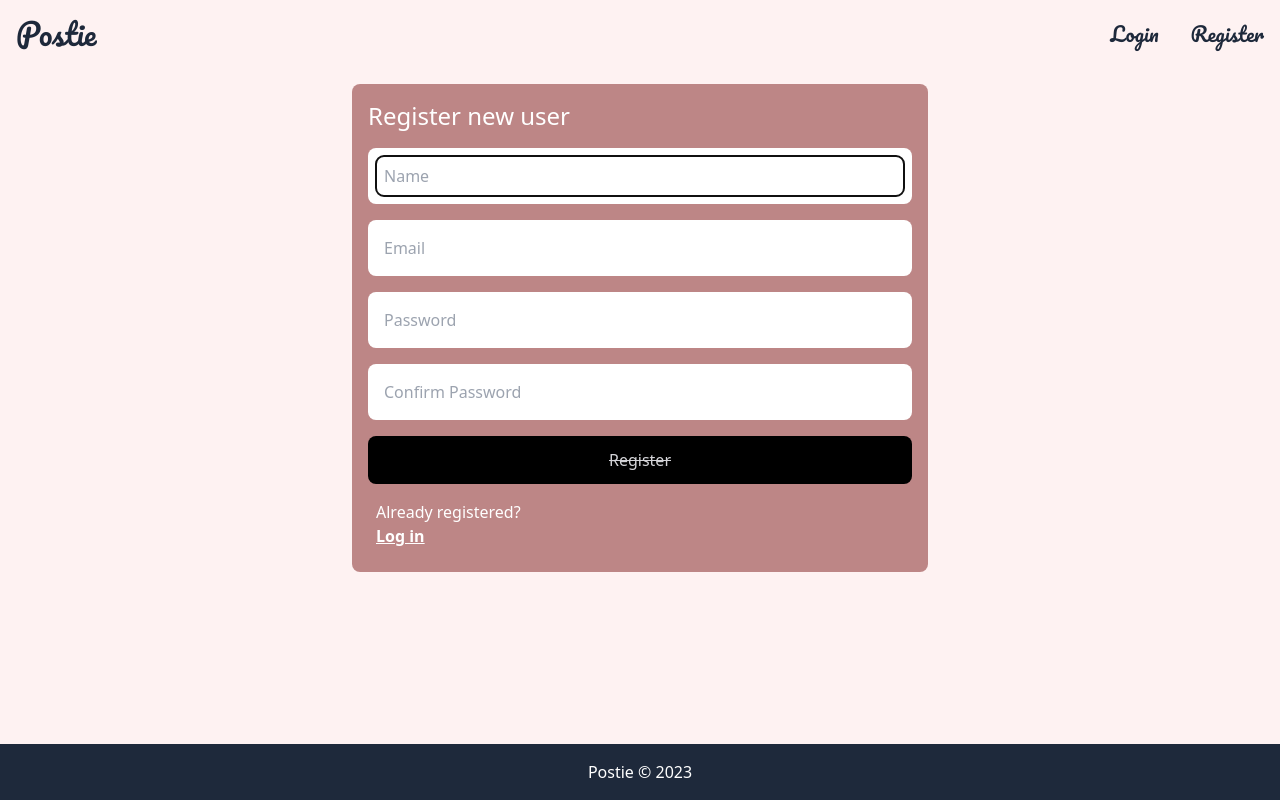
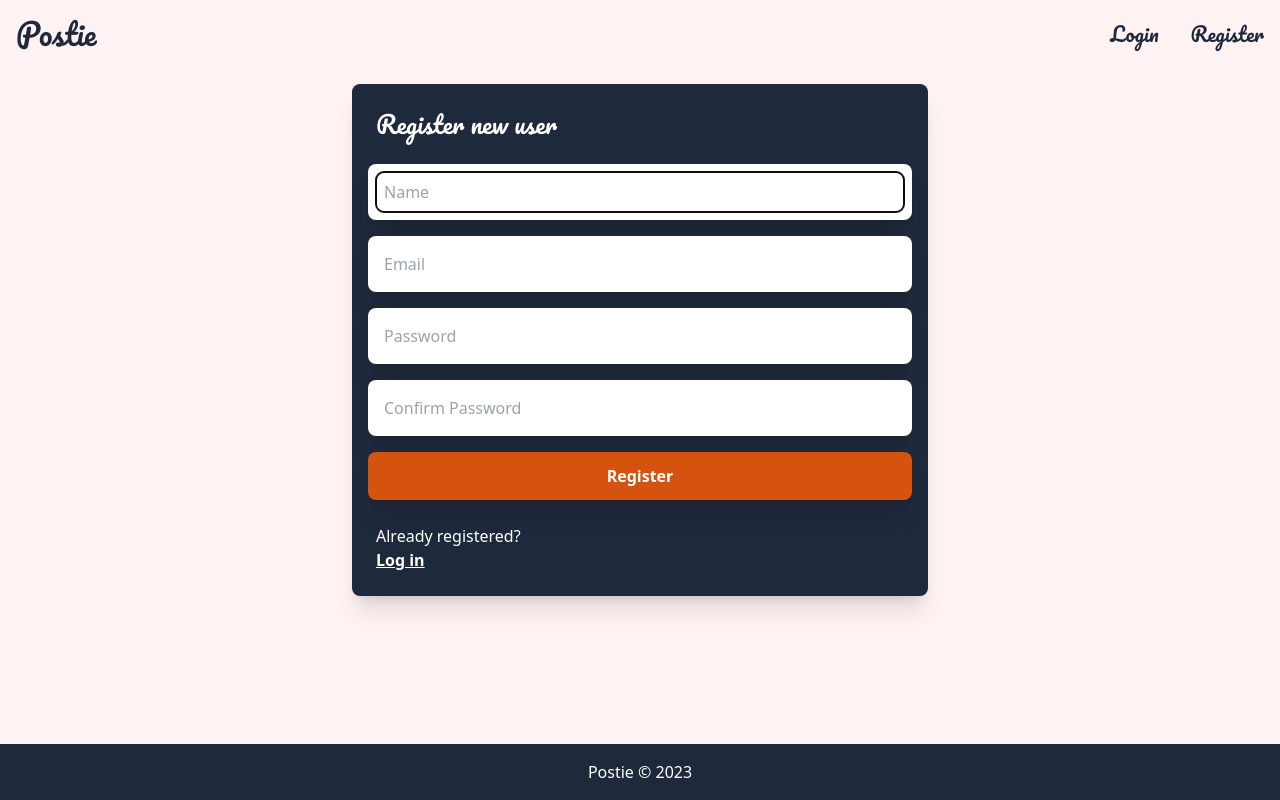
Before and after one commit to blair3003/postie, a React (Vite) app: page /register in a window 1280 px wide. Built offline with nearby package versions, Linux system fonts and the light colour scheme.

Commit message:
register styles

```diff
--- a/src/features/auth/Login.jsx
+++ b/src/features/auth/Login.jsx
@@ -1,5 +1,5 @@
 import { useEffect, useRef, useState } from 'react'
-import { useLocation, useNavigate, Link } from 'react-router-dom'
+import { Link, useLocation, useNavigate } from 'react-router-dom'
 import { AiOutlineLoading3Quarters } from 'react-icons/ai'
 import { useApplicationContext } from '../../app/store'
 import useTitle from '../../hooks/useTitle'
@@ -11,7 +11,16 @@ const Login = () => {
     const emailRef = useRef()
     const errorRef = useRef()
 
-    const { user, getFetch, updateToken, loading, error, setError, persist, setPersist } = useApplicationContext()
+    const {
+        user,
+        getFetch,
+        updateToken,
+        loading,
+        error,
+        setError,
+        persist,
+        setPersist
+    } = useApplicationContext()
 
     const [email, setEmail] = useState('')
     const [password, setPassword] = useState('')
@@ -27,9 +36,7 @@ const Login = () => {
                 password
             }
         })
-        if (data?.accessToken && !error) {
-            updateToken(data.accessToken)
-        }
+        if (data?.accessToken && !error) updateToken(data.accessToken)
     }
 
     useEffect(() => {
@@ -53,7 +60,9 @@ const Login = () => {
     return (
         <section className="max-w-xl mx-auto bg-slate-800 p-4 rounded-lg shadow-xl">
             <h1 className="text-2xl text-white p-2 mb-4 font-pacifico">Login</h1>
-            {error ? <p ref={errorRef} className="bg-red-600 text-white font-bold p-4 mb-4 rounded-lg shadow" aria-live="assertive">Error!</p> : null}
+            {error ? <p ref={errorRef} className="bg-red-600 text-white font-bold p-2 mb-4 rounded-lg shadow" aria-live="assertive">
+                <AiFillExclamationCircle className="inline mb-1" /> Error!
+            </p> : null}
 
             <form onSubmit={handleLogin} className="flex flex-col gap-4">
 
--- a/src/features/auth/Register.jsx
+++ b/src/features/auth/Register.jsx
@@ -1,18 +1,33 @@
-import { useRef, useEffect, useState } from 'react'
-import { useLocation, useNavigate, Link } from 'react-router-dom'
-import { AiOutlineClose, AiOutlineCheck, AiOutlineLoading3Quarters, AiFillInfoCircle } from 'react-icons/ai'
+import { useEffect, useRef, useState } from 'react'
+import { Link, useLocation, useNavigate } from 'react-router-dom'
+import { AiFillInfoCircle,
+         AiFillExclamationCircle,
+         AiOutlineCheck,
+         AiOutlineClose,
+         AiOutlineLoading3Quarters } from 'react-icons/ai'
 import { useApplicationContext } from '../../app/store'
+import useRegex from '../../hooks/useRegex'
 import useTitle from '../../hooks/useTitle'
 
 const Register = () => {
 
-    const { getFetch, loading, error, setError } = useApplicationContext()
-
+    const location = useLocation()
+    const navigate = useNavigate()
     const nameRef = useRef()
     const errorRef = useRef()
 
-    const location = useLocation()
-    const navigate = useNavigate()
+    const {
+        NAME_REGEX,
+        EMAIL_REGEX,
+        PASSWORD_REGEX
+    } = useRegex()
+
+    const {
+        getFetch,
+        loading,
+        error,
+        setError
+    } = useApplicationContext()
 
     const [name, setName] = useState('')
     const [nameValid, setNameValid] = useState(false)
@@ -30,13 +45,12 @@ const Register = () => {
     const [matchValid, setMatchValid] = useState(false)
     const [matchFocus, setMatchFocus] = useState(false)
 
-    const NAME_REGEX = /^[a-zA-Z][a-zA-Z0-9-_' ]{0,23}$/
-    const EMAIL_REGEX = /^.+@.+\.[a-zA-Z]{2,}$/
-    const PASSWORD_REGEX = /^(?=.*[a-z])(?=.*[A-Z])(?=.*[0-9])(?=.*[!"£$%^&*()\-_=+{}[\]'@#~?/\\|,.<>]).{8,24}$/
-
     const handleRegister = async e => {
         e.preventDefault()
-        if (!nameValid || !emailValid || !passwordValid || !matchValid) return
+        if (!nameValid ||
+            !emailValid ||
+            !passwordValid ||
+            !matchValid) return
         const data = await getFetch({
             url: 'auth/register',
             method: 'POST',
@@ -46,9 +60,7 @@ const Register = () => {
                 password
             }
         })
-        if (data.user && !error) {
-            navigate('/login')
-        }
+        if (data?.user && !error) navigate('/login')
     }
 
     useEffect(() => {
@@ -79,15 +91,16 @@ const Register = () => {
     useTitle('Register')
 
     return (
-        <section className="max-w-xl mx-auto bg-red-900/50 text-black p-4 rounded-lg">
-            <h1 className="text-2xl text-white mb-4">Register new user</h1>
+        <section className="max-w-xl mx-auto bg-slate-800 p-4 rounded-lg shadow-xl">
+            <h1 className="text-2xl text-white p-2 mb-4 font-pacifico">Register new user</h1>
+            {error ? <p ref={errorRef} className="bg-red-600 text-white font-bold p-2 mb-4 rounded-lg shadow" aria-live="assertive">
+                <AiFillExclamationCircle className="inline mb-1" /> Error!
+            </p> : null}
+
             <form onSubmit={handleRegister} className="flex flex-col gap-4">
 
-                {error ? <p ref={errorRef} className="bg-black text-white font-bold p-4 rounded-lg" aria-live="assertive">Error!</p> : null}
-
                 <label htmlFor="name" className="offscreen">Name:</label>
-
-                <div className="rounded-lg flex items-center justify-between bg-white p-2">
+                <div className="flex items-center justify-between bg-white p-2 rounded-lg shadow-xl">
                     <input
                         type="text"
                         id="name"
@@ -106,12 +119,12 @@ const Register = () => {
                     {nameValid ? <AiOutlineCheck className="mx-2 text-green-700" /> :
                      name ? <AiOutlineClose className="mx-2 text-red-700" /> : null}
                 </div>
-                {name && nameFocus && !nameValid ? <p id="name-description" className="bg-black p-2 rounded-lg text-white">
-                    <AiFillInfoCircle className="inline mb-1"/> Must begin with a letter. 23 chars max. No funny business please.
+                {name && nameFocus && !nameValid ? <p id="name-description" className="bg-teal-600 p-2 rounded-lg text-white">
+                    <AiFillInfoCircle className="inline mb-1"/> Must begin with a letter. 23 chars max.
                 </p> : null }
 
                 <label htmlFor="email" className="offscreen">Email:</label>
-                <div className="rounded-lg flex items-center justify-between bg-white p-2">
+                <div className="flex items-center justify-between bg-white p-2 rounded-lg shadow-xl">
                     <input
                         type="email"
                         id="email"
@@ -129,12 +142,12 @@ const Register = () => {
                     {emailValid ? <AiOutlineCheck className="mx-2 text-green-700" /> :
                      email ? <AiOutlineClose className="mx-2 text-red-700" /> : null}
                 </div>
-                {email && emailFocus && !emailValid ? <p id="email-description" className="bg-black p-2 rounded-lg text-white">
+                {email && emailFocus && !emailValid ? <p id="email-description" className="bg-teal-600 p-2 rounded-lg text-white">
                     <AiFillInfoCircle className="inline mb-1"/> Must be an appropriate email.
                 </p> : null }
 
                 <label htmlFor="password" className="offscreen">Password:</label>
-                <div className="rounded-lg flex items-center justify-between bg-white p-2">
+                <div className="flex items-center justify-between bg-white p-2 rounded-lg shadow-xl">
                     <input
                         type="password"
                         id="password"
@@ -151,12 +164,12 @@ const Register = () => {
                     {passwordValid ? <AiOutlineCheck className="mx-2 text-green-700" /> :
                      password ? <AiOutlineClose className="mx-2 text-red-700" /> : null}
                 </div>
-                {password && passwordFocus && !passwordValid ? <p id="email-description" className="bg-black p-2 rounded-lg text-white">
+                {password && passwordFocus && !passwordValid ? <p id="email-description" className="bg-teal-600 p-2 rounded-lg text-white">
                     <AiFillInfoCircle className="inline mb-1"/> Stronger password required. 8 to 23 chars long.
                 </p> : null }
 
                 <label htmlFor="match" className="offscreen">Confirm Password:</label>
-                <div className="rounded-lg flex items-center justify-between bg-white p-2">
+                <div className="flex items-center justify-between bg-white p-2 rounded-lg shadow-xl">
                     <input
                         type="password"
                         id="match"
@@ -173,21 +186,23 @@ const Register = () => {
                     {matchValid && match ? <AiOutlineCheck className="mx-2 text-green-700" /> :
                     !matchValid && match ? <AiOutlineClose className="mx-2 text-red-700" /> : null}
                 </div>
-                {match && matchFocus && !matchValid ? <p id="email-description" className="bg-black p-2 rounded-lg text-white">
+                {match && matchFocus && !matchValid ? <p id="email-description" className="bg-teal-600 p-2 rounded-lg text-white">
                     <AiFillInfoCircle className="inline mb-1"/> Needs to match password.
                 </p> : null }
 
                 <button
                     type="submit"
-                    className="p-4 bg-black hover:bg-yellow-500 text-white hover:text-black rounded-lg leading-none disabled:hover:bg-black disabled:hover:text-zinc-300 disabled:text-zinc-300 disabled:line-through"
+                    className="p-4 bg-orange-600 hover:bg-orange-600/90 disabled:bg-orange-600/90 text-white font-bold rounded-lg leading-none shadow-xl"
                     disabled={nameValid && emailValid && passwordValid && matchValid ? false : true}
                 >
                     {loading ? <AiOutlineLoading3Quarters className="mx-auto" /> : 'Register'}
                 </button>
             </form>
 
-            <p className="p-2 mt-2 text-white">Already registered? <br />
-            <Link to="/login" className="underline font-bold">Log in</Link></p>
+            <p className="p-2 mt-4 text-white">
+                Already registered? <br />
+                <Link to="/login" className="underline font-bold">Log in</Link>
+            </p>
 
         </section>
     )
--- /dev/null
+++ b/src/hooks/useRegex.js
@@ -0,0 +1,14 @@
+const useRegex = () => {
+
+	const NAME_REGEX = /^[a-zA-Z][a-zA-Z0-9-_' ]{0,23}$/
+    const EMAIL_REGEX = /^.+@.+\.[a-zA-Z]{2,}$/
+    const PASSWORD_REGEX = /^(?=.*[a-z])(?=.*[A-Z])(?=.*[0-9])(?=.*[!"£$%^&*()\-_=+{}[\]'@#~?/\\|,.<>]).{8,24}$/
+
+	return {
+		NAME_REGEX,
+		EMAIL_REGEX,
+		PASSWORD_REGEX
+	}
+}
+
+export default useRegex
```
